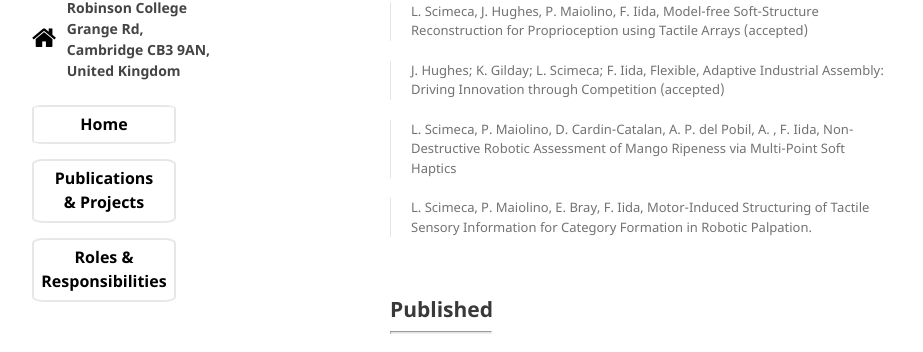
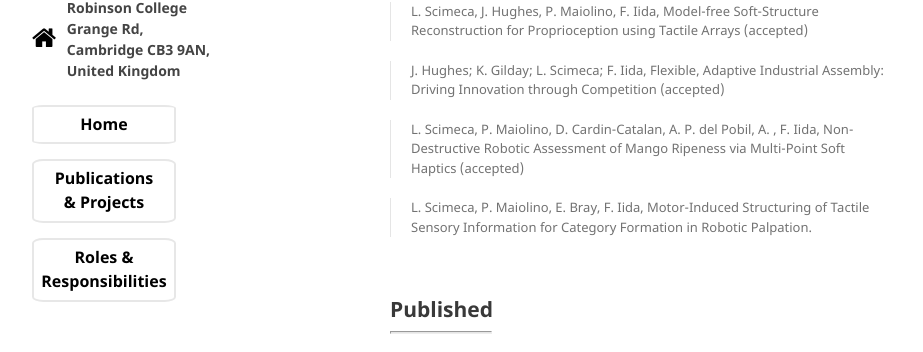
Before and after one commit to lucascimeca/lucascimeca.github.io, a Jekyll site: the page built from publications.md, in a window 1280 px wide and 900 px high. Shown: the part 227-579 px from the top of the window, without its empty margins (180-1103 px from the left). Built offline with Jekyll 4.4.1, drawn with Linux system fonts in a browser that asks for light colours; nearby versions of some CDN libraries; some web fonts are replaced; the repository's description, which GitHub fills in, is left out; our own code applies the rules of GitHub Pages for plain Markdown files.

Commit message:
Update publications.md

```diff
--- a/publications.md
+++ b/publications.md
@@ -16,7 +16,7 @@ layout: default
 > <div style="font-size: 13px"> J. Hughes; K. Gilday; L. Scimeca; F. Iida, Flexible, Adaptive Industrial Assembly: Driving Innovation through Competition (accepted)</div>
 <p></p>
 
-> <div style="font-size: 13px"> L. Scimeca, P. Maiolino, D. Cardin-Catalan, A. P. del Pobil, A. , F. Iida, Non-Destructive Robotic Assessment of Mango Ripeness via Multi-Point Soft Haptics</div>
+> <div style="font-size: 13px"> L. Scimeca, P. Maiolino, D. Cardin-Catalan, A. P. del Pobil, A. , F. Iida, Non-Destructive Robotic Assessment of Mango Ripeness via Multi-Point Soft Haptics (accepted) </div>
 <p></p>
 
 > <div style="font-size: 13px">L. Scimeca, P. Maiolino, E. Bray, F. Iida, Motor-Induced Structuring of Tactile Sensory Information for Category Formation in Robotic Palpation.</div>
```
